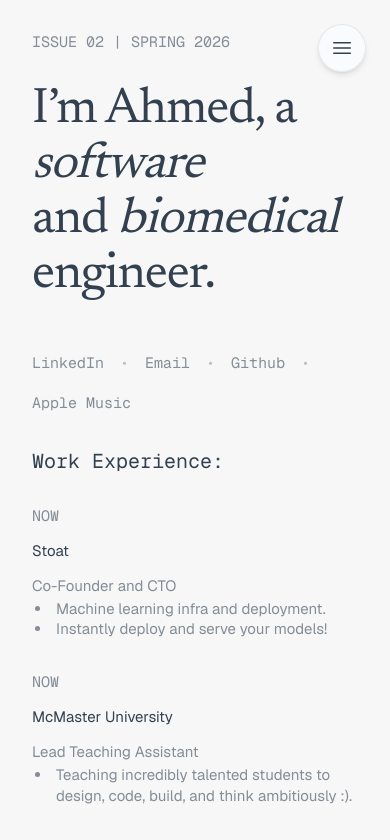
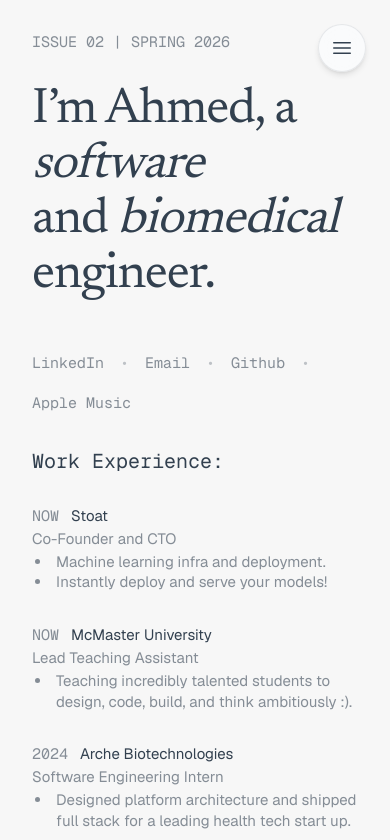
Before and after one commit to ahmed-z5645/ahmedzafar-me, a Next.js app: page / in a window 390 px wide. Shown: the top 840 px of the page. Built offline with nearby package versions, Linux system fonts and the light colour scheme.

Commit message:
hopefully final push, fixinf up some font sizes!

```diff
--- a/app/components/lyric-card.tsx
+++ b/app/components/lyric-card.tsx
@@ -76,7 +76,7 @@ export default function LyricCard({ lyric, song, artist, album, artwork }: Lyric
       {/* ── LARGE: full lyric card ── */}
       <div className="relative hidden lg:flex flex-col justify-between h-full p-6">
         <div className="flex-1 flex items-center">
-          <p className="font-[family-name:var(--font-geist-sans)] font-bold text-[22px] leading-[1.35] tracking-tight text-white">
+          <p className="font-[family-name:var(--font-geist-sans)] font-bold text-[22px] leading-[1.35] tracking-normal text-white">
             {lines.map((line, i) => (
               <span key={i}>
                 {line}
@@ -106,9 +106,9 @@ export default function LyricCard({ lyric, song, artist, album, artwork }: Lyric
       {/* ── SMALL/MEDIUM: square with large artwork ── */}
       <div className="relative flex lg:hidden flex-col items-center justify-center h-full gap-3 p-5">
         {artwork ? (
-          <Image src={artwork} alt={album} width={160} height={160} className="rounded-xl shadow-2xl shrink-0" />
+          <Image src={artwork} alt={album} width={160} height={160} className="w-3/5 h-auto rounded-xl shadow-2xl shrink-0" />
         ) : (
-          <div className="w-40 h-40 rounded-xl bg-white/10 shrink-0" />
+          <div className="w-3/5 aspect-square rounded-xl bg-white/10 shrink-0" />
         )}
         <div className="text-center min-w-0 w-full px-2">
           <p className="font-[family-name:var(--font-geist-sans)] font-bold text-[13px] text-white leading-tight truncate">
--- a/app/components/positions/info.tsx
+++ b/app/components/positions/info.tsx
@@ -5,7 +5,7 @@ export default function Info() {
     <div className="space-y-8 font-sans">
       <h1 className="lg:hidden font-[family-name:var(--font-geist-mono)] text-[20px]">Work Experience:</h1>
       {jobs.map((job) => (
-        <div key={job.id} className="grid grid-cols-1 lg:grid-cols-[100px_220px_1fr] gap-4 md:gap-6 items-start">
+        <div key={job.id} className="grid grid-cols-[auto_1fr] lg:grid-cols-[100px_220px_1fr] gap-x-3 gap-y-0.5 lg:gap-4 lg:gap-y-0 items-start">
 
           {/* Column 1: Date */}
           <div className="font-[family-name:var(--font-geist-mono)] text-body text-foreground/[0.58]">
@@ -19,8 +19,8 @@ export default function Info() {
             </a>
           </div>
 
-          {/* Column 3: Role & Description */}
-          <div>
+          {/* Column 3: Role & Description — spans both cols on mobile */}
+          <div className="col-span-2 lg:col-span-1 mt-0.5 lg:mt-0">
             <h4 className="text-body text-foreground/[0.58]">
               {job.role}
             </h4>
```
